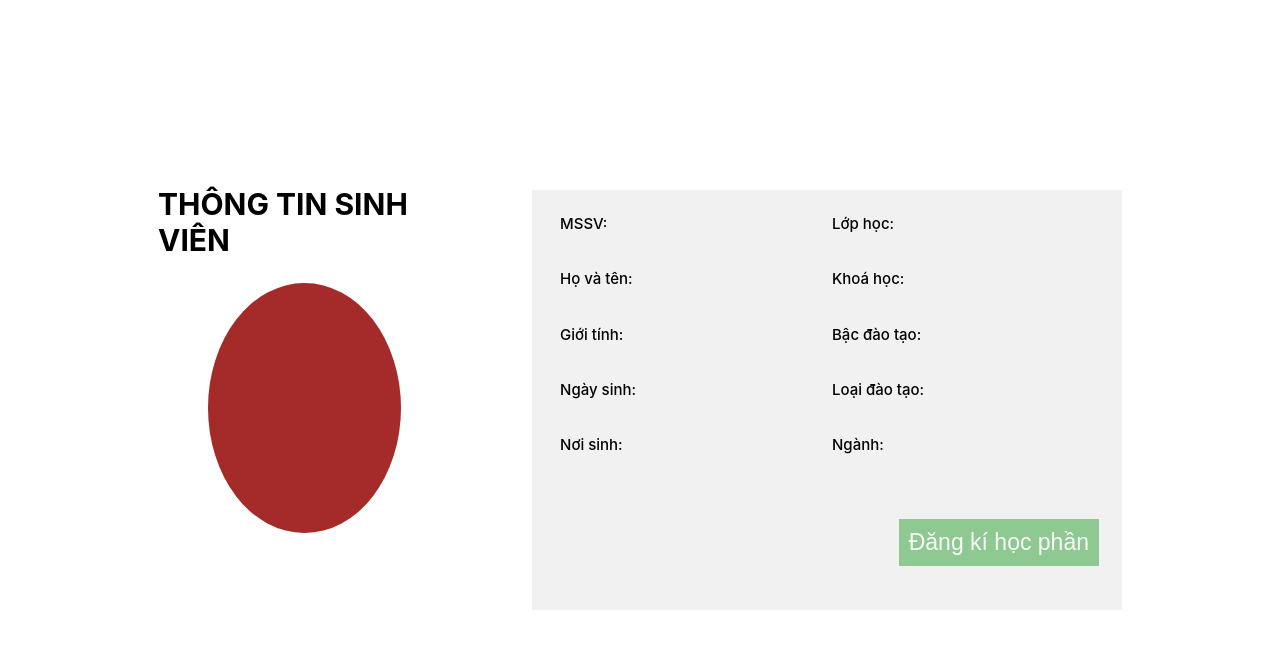
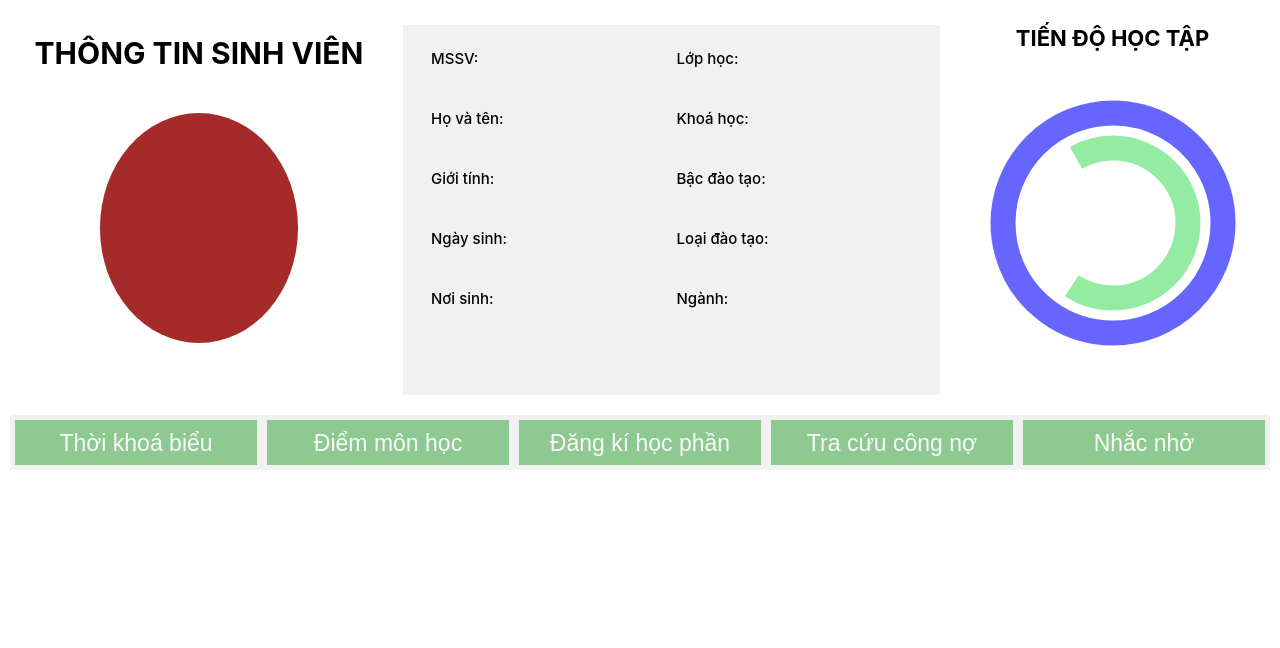
Before and after one commit to VietNguyenlk/kienTruc_FE, a React (Create React App) app: page /trangchu in a window 1280 px wide. Shown: the top 648 px of the page. Built offline with nearby package versions, Linux system fonts and the light colour scheme.

Commit message:
load giao diện điểm, tiến độ học tập

```diff
--- a/src/App.js
+++ b/src/App.js
@@ -3,6 +3,8 @@ import { BrowserRouter as Router, Route, Routes } from 'react-router-dom';
 import DangKiHocPhan from "./screen/DangKiHocPhan";
 import DangNhap from "./screen/dangnhap/DangNhap";
 import TrangChu from "./screen/trangchu/TrangChu";
+import ThoiKhoaBieu from "./screen/thoikhoabieu/ThoiKhoaBieu";
+import TrangDiem from "./screen/diem/TrangDiem";
 function App() {
 
   return (
@@ -11,6 +13,8 @@ function App() {
           <Route path="/trangchu" element={<TrangChu />} />
           <Route path="/" element={<DangNhap />} />
           <Route path="/dangkihocphan" element={<DangKiHocPhan />} />
+          <Route path="/thoikhoabieu" element={<ThoiKhoaBieu />} />
+          <Route path="/diemmonhoc" element={<TrangDiem />} />
         </Routes>
       </Router>
 
--- /dev/null
+++ b/src/screen/diem/TrangDiem.css
@@ -0,0 +1,21 @@
+*{
+    margin: 0;
+    padding: 0;
+    box-sizing: border-box;
+}
+.body{
+    display: flex;
+    padding: 10px;
+    overflow: scroll;
+    align-items: center;
+    flex-direction: column;
+    justify-content: flex-start ;
+}
+.table{
+    width: 100%;
+    border-collapse: collapse;
+    margin-top: 20px;
+}
+th{
+    border: 1px solid #000;
+}
--- /dev/null
+++ b/src/screen/diem/TrangDiem.js
@@ -0,0 +1,44 @@
+import React from "react";
+import "./TrangDiem.css";
+
+function TrangDiem() {
+  return (
+    <div className="body">
+      <tr>
+        <h1>Điểm môn học</h1>
+      </tr>
+      <table className="table">
+        <thead>
+          <tr>
+            <th rowSpan="0">STT</th>
+            <th rowSpan="0">Mã môn học</th>
+            <th rowSpan="0">Tên môn học</th>
+            <th colSpan="5">Điểm lí thuyết</th>
+            <th colSpan="5">Điểm thực hành</th>
+            <th rowSpan="0">Điểm GK</th>
+            <th rowSpan="0">Điểm CK</th>
+            <th rowSpan="0">Điểm tổng kết</th>
+            <th rowSpan="0">Điểm 4</th>
+            <th rowSpan="0">Điểm chữ</th>
+            <th rowSpan="0">Xếp loại</th>
+            <th rowSpan="0">Đạt</th>
+          </tr>
+          <tr>
+            <th>1</th>
+            <th>2</th>
+            <th>3</th>
+            <th>4</th>
+            <th>5</th>
+            <th>1</th>
+            <th>2</th>
+            <th>3</th>
+            <th>4</th>
+            <th>5</th>
+          </tr>
+        </thead>
+        <tbody></tbody>
+      </table>
+    </div>
+  );
+}
+export default TrangDiem;
--- /dev/null
+++ b/src/screen/thoikhoabieu/ThoiKhoaBieu.js
@@ -0,0 +1,11 @@
+import React from "react";
+import "./ThoiKhoaBieu.css";
+
+function ThoiKhoaBieu() {
+    return (
+        <div>
+        <h1>Thời khóa biểu</h1>
+        </div>
+    );
+    }
+    export default ThoiKhoaBieu;
--- /dev/null
+++ b/src/screen/trangchu/NestedCircles.js
@@ -0,0 +1,76 @@
+import React, { useState } from "react";
+
+const NestedCircles = ({ innerPercent, outerPercent }) => {
+  const [hoveredCircle, setHoveredCircle] = useState(null);
+
+  const handleMouseEnter = (circle) => {
+    setHoveredCircle(circle);
+  };
+
+  const handleMouseLeave = () => {
+    setHoveredCircle(null);
+  };
+
+  const calculateStrokeDasharray = (percent) => {
+    const circumference = 2 * Math.PI * 50; // Assuming the radius is 50 for both circles
+    const dashLength = (circumference * percent) / 100;
+    const gapLength = circumference - dashLength;
+    return `${dashLength} ${gapLength}`;
+  };
+
+  const outerPercentage = (outerPercent / outerPercent) * 100; // Convert outerPercent to percentage of 156 credits
+  const innerPercentage = (innerPercent / outerPercent) * 100; // Convert innerPercent to percentage of 156 credits
+
+  return (
+    <div style={{display:"flex"}}>
+      <svg width="250" height="250">
+        {/* Outer Circle */}
+        <circle
+          cx="125"
+          cy="125"
+          r="110"
+          fill="none"
+          stroke="blue"
+          strokeWidth="25"
+          strokeDasharray={calculateStrokeDasharray(outerPercentage)}
+          onMouseEnter={() => handleMouseEnter("outer")}
+          onMouseLeave={handleMouseLeave}
+          strokeOpacity={hoveredCircle === "outer" ? 1 : 0.6}
+        />
+
+        {/* Inner Circle */}
+        <circle
+          cx="125"
+          cy="125"
+          r="75"
+          fill="none"
+          stroke="rgb(75, 224, 100)"
+          strokeWidth="25"
+          strokeDasharray={calculateStrokeDasharray(innerPercentage)}
+          onMouseEnter={() => handleMouseEnter("inner")}
+          strokeOpacity={hoveredCircle === "inner" ? 1 : 0.6}
+          onMouseLeave={handleMouseLeave}
+        />
+
+        {/* Text Display */}
+        {hoveredCircle && (
+          <text x="125" y="110" textAnchor="middle">
+            {hoveredCircle === "outer" ?
+              <>
+                <tspan x="122" dy="1.2em">Tổng 156 tín chỉ</tspan>
+                <tspan x="125" dy="1.2em">{`${outerPercentage}%`}</tspan>
+              </> :
+              <>
+                <tspan x="123" dy="1.2em">{`Đã học ${innerPercent} tín chỉ`}</tspan>
+                <tspan x="125" dy="1.2em">{`${innerPercentage.toFixed(0)}%`}</tspan>
+              </>
+            }
+          </text>
+        )}
+
+      </svg>
+    </div>
+  );
+};
+
+export default NestedCircles;
--- a/src/screen/trangchu/TrangChu.css
+++ b/src/screen/trangchu/TrangChu.css
@@ -3,30 +3,16 @@
     padding: 0;
     box-sizing: border-box;
 }
-.body{
+.container{
     width: 100%;
-    height: 100vh;
+    height: 50vh;
     display: flex;
     justify-content: center;
     align-items: center;
 }
-.container{
-    width: 80%;
-    height: 60vh;
-
-    display: flex;
-    justify-content: center;
-    align-items: center;
-}
-.containLeft{
-    width: 40%;
-    height: 100%;
-    padding: 30px;
-    display: inline-block;
-    justify-content: center;
-}
 td{
     width: 50%;
+    height: 50px;
 }
 label{
     width: 40%;
@@ -45,20 +31,25 @@ span{
 .containLeftBottom{
     width: 100%;
     height: 85%;
+    display: flex;
     justify-content: center;
     align-items: center;
     padding: 30px 50px 50px 50px;
+    text-align: center;
+}
+tr{
+    height: 50px;
 }
 .row{
     width: 100%;
-    height: 16%;
+    height: 50px;
     display:flex;
     justify-content: space-between;
     margin-bottom: 10px;
 }
 .avatar{
-    width: 90%;
-    height: 250px;
+    width: 80%;
+    height: 230px;
     background-color: brown;
     border-radius: 50%;
     display: flex;
@@ -72,11 +63,40 @@ span{
     display: flex;
     align-items: center;
 }
+.containLeft{
+    width: 30%;
+    height: 100%;
+    padding: 15px;
+    display: inline-block;
+    justify-content: center;
+}
 .containRight{
-    width: 70%;
+    width: 45%;
     height: 100%;
-    padding: 30px;
+    padding: 15px;
     display: flex;
     justify-content: center;
     align-items: center;
 }
+.containPlan{
+    width: 25%;
+    height: 100%;
+    padding: 15px;
+    text-align: center;
+    display: grid;
+    justify-content: center;
+}
+button{
+    width: 100%;
+    height: 45px;
+}
+
+.footer{
+    width: 100%;
+    height: max-content;
+    display: inline-flex;
+    justify-content: center;
+    align-items: center;
+    background-color: #f1f1f1;
+    margin-top: 5px;
+}
--- a/src/screen/trangchu/TrangChu.js
+++ b/src/screen/trangchu/TrangChu.js
@@ -1,5 +1,6 @@
 import React, { useEffect, useState } from "react";
 import "./TrangChu.css";
+import NestedCircles from "./NestedCircles"; // Import NestedCircles
 import { getApiUser } from "../../api/Api.js";
 
 function TrangChu() {
@@ -48,8 +49,28 @@ function TrangChu() {
     window.location.href = "/dangkihocphan";
   };
 
+  const handlePlan = () => {
+    window.location.href = "/thoikhoabieu";
+  };
+
+  const handlePoint = () => {
+    window.location.href = "/diemmonhoc";
+  };
+
+  const handleCongNo = () => {
+    alert("Chức năng đang được phát triển");
+  }
+
+  // const handleTrucTuyen = () => {
+  //   alert("Chức năng đang được phát triển");
+  // }
+
+  const handleNhacNho = () => {
+    alert("Chức năng đang được phát triển");
+  }
+
   return (
-    <div className="body">
+    <div className="body" style={{ display: "flex", alignItems: "baseline", overflow:"scroll" }}>
       <div className="container">
         <div className="containLeft">
           <div className="containLeftTop">
@@ -111,15 +132,47 @@ function TrangChu() {
                 <span type="text"> {nganh} </span>
               </td>
             </tr>
-            <tr style={{ textAlign: "right" }}>
-              <td>
-                <button className="btn" type="button" onClick={handleSignUp}>
-                  Đăng kí học phần
-                </button>
-              </td>
-            </tr>
           </table>
         </div>
+        <div className="containPlan">
+          <h4 style={{fontSize:"22px"}}>TIẾN ĐỘ HỌC TẬP</h4>
+          <NestedCircles innerPercent={80} outerPercent={156} />
+        </div>
+      </div>
+      <div className="footer">
+      <button
+            style={{ margin: "5px" }}
+            className="btn"
+            type="button"
+            onClick={handlePlan}
+          >
+            Thời khoá biểu
+          </button>
+          <button
+            style={{ margin: "5px" }}
+            className="btn"
+            type="button"
+            onClick={handlePoint}
+          >
+            Điểm môn học
+          </button>
+          <button
+            style={{ margin: "5px" }}
+            className="btn"
+            type="button"
+            onClick={handleSignUp}
+          >
+            Đăng kí học phần
+          </button>
+          <button onClick={handleCongNo} style={{ margin: "5px" }} className="btn" type="button">
+            Tra cứu công nợ
+          </button>
+          {/* <button onClick={handleTrucTuyen} style={{ margin: "5px" }} className="btn" type="button">
+            Thanh toán trực tuyến
+          </button> */}
+          <button onClick={handleNhacNho} style={{ margin: "5px" }} className="btn" type="button">
+            Nhắc nhở
+          </button>
       </div>
     </div>
   );
```
Also changed, not shown: src/screen/thoikhoabieu/ThoiKhoaBieu.css (added).
